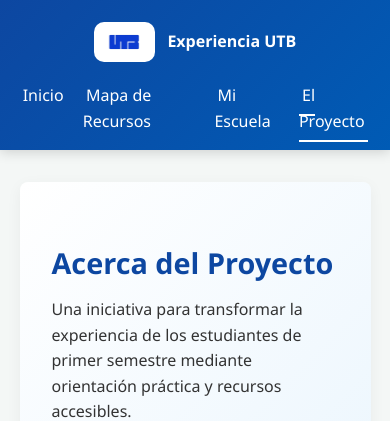
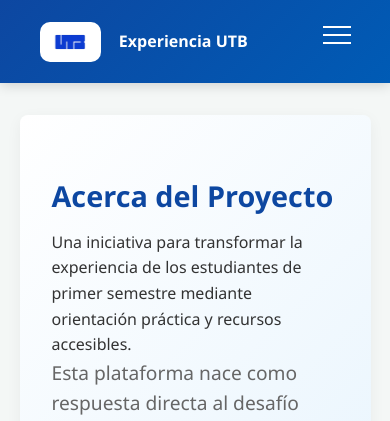
Before and after one commit to LuisFelipe634/Innovation_Proyect-main, a Flask app: page /about in a window 390 px wide. Shown: the top 421 px of the page. Run offline with Flask 3, Linux system fonts and the light colour scheme.

Commit message:
updateMovil

```diff
--- a/static/script.js
+++ b/static/script.js
@@ -58,6 +58,26 @@ document.addEventListener('DOMContentLoaded', () => {
             });
         });
     });
+
+    // === 4. MENÚ MÓVIL (HAMBURGUESA) ===
+    const navToggle = document.querySelector('.nav-toggle');
+    const navLinks = document.getElementById('primary-nav');
+
+    if (navToggle && navLinks) {
+        navToggle.addEventListener('click', () => {
+            const expanded = navToggle.getAttribute('aria-expanded') === 'true';
+            navToggle.setAttribute('aria-expanded', String(!expanded));
+            navLinks.classList.toggle('open');
+        });
+
+        // Close nav when resizing to desktop
+        window.addEventListener('resize', () => {
+            if (window.innerWidth > 768) {
+                navToggle.setAttribute('aria-expanded', 'false');
+                navLinks.classList.remove('open');
+            }
+        });
+    }
 });
 
 // === 4. FUNCIONES GLOBALES AUXILIARES ===
--- a/static/style.css
+++ b/static/style.css
@@ -173,6 +173,49 @@ body::after {
 .nav-links a:hover, .nav-links a.active {
     color: var(--navbar-text);
     border-bottom: 2px solid var(--navbar-text);
+}
+
+/* Mobile hamburger toggle */
+.nav-toggle {
+    display: none;
+    background: transparent;
+    border: none;
+    cursor: pointer;
+    padding: 0.25rem;
+    margin-left: 0.5rem;
+}
+
+.hamburger {
+    display: block;
+    width: 28px;
+    height: 2px;
+    background: var(--navbar-text);
+    position: relative;
+}
+.hamburger::before,
+.hamburger::after {
+    content: '';
+    position: absolute;
+    left: 0;
+    width: 28px;
+    height: 2px;
+    background: var(--navbar-text);
+    transition: transform 0.25s ease, top 0.25s ease, opacity 0.25s ease;
+}
+.hamburger::before { top: -8px; }
+.hamburger::after { top: 8px; }
+
+/* When nav is open, animate into X */
+.nav-toggle[aria-expanded="true"] .hamburger {
+    background: transparent;
+}
+.nav-toggle[aria-expanded="true"] .hamburger::before {
+    transform: rotate(45deg);
+    top: 0;
+}
+.nav-toggle[aria-expanded="true"] .hamburger::after {
+    transform: rotate(-45deg);
+    top: 0;
 }
 
 /* Hero Section */
@@ -537,6 +580,62 @@ footer {
         gap: 1rem;
     }
 
+    /* Alinear el logo a la izquierda y dejar espacio para el botón hamburguesa */
+    .navbar .container {
+        align-items: flex-start;
+        padding-left: 1rem;
+        padding-right: 3.5rem; /* espacio para el toggle */
+    }
+
+    .logo-section {
+        justify-content: flex-start;
+        margin-left: 0;
+        width: 100%;
+        padding-left: 0.25rem;
+    }
+
+    .logo-text {
+        font-size: 1rem;
+        white-space: normal;
+        margin-left: 0.35rem;
+    }
+
+    .nav-toggle {
+        display: inline-flex;
+        align-items: center;
+        justify-content: center;
+        position: absolute;
+        right: 16px;
+        top: 14px;
+        z-index: 120;
+    }
+
+    .nav-links {
+        display: none;
+        width: 100%;
+        flex-direction: column;
+        gap: 0;
+        margin-top: 0.75rem;
+        padding: 0.75rem 1rem 1rem 1rem;
+        background: linear-gradient(135deg, var(--navbar-gradient-start) 0%, var(--navbar-gradient-end) 100%);
+        border-radius: 0 0 10px 10px;
+    }
+
+    .nav-links.open {
+        display: flex;
+    }
+
+    .nav-links li {
+        width: 100%;
+        border-top: 1px solid rgba(255,255,255,0.06);
+    }
+
+    .nav-links a {
+        display: block;
+        padding: 0.85rem 0.5rem;
+        width: 100%;
+    }
+
     .hero-grid {
         grid-template-columns: 1fr;
     }
--- a/templates/about.html
+++ b/templates/about.html
@@ -13,7 +13,11 @@
                 <img src="{{ url_for('static', filename='images/logo.png') }}" alt="Logo UTB" class="logo-img">
                 <h1 class="logo-text">Experiencia UTB</h1>
             </div>
-            <ul class="nav-links">
+            <button class="nav-toggle" aria-expanded="false" aria-label="Abrir menú">
+                <span class="hamburger" aria-hidden="true"></span>
+            </button>
+
+            <ul class="nav-links" id="primary-nav">
                 <li><a href="/">Inicio</a></li>
                 <li><a href="/services">Mapa de Recursos</a></li>
                 <li><a href="/utb">Mi Escuela</a></li>
--- a/templates/escuela_digital.html
+++ b/templates/escuela_digital.html
@@ -14,7 +14,11 @@
                 <img src="{{ url_for('static', filename='images/logo.png') }}" alt="Logo UTB" class="logo-img">
                 <h1 class="logo-text">Experiencia UTB</h1>
             </div>
-            <ul class="nav-links">
+            <button class="nav-toggle" aria-expanded="false" aria-label="Abrir menú">
+                <span class="hamburger" aria-hidden="true"></span>
+            </button>
+
+            <ul class="nav-links" id="primary-nav">
                 <li><a href="{{ url_for('home') }}">Inicio</a></li>
                 <li><a href="{{ url_for('services') }}">Mapa de Recursos</a></li>
                 <li><a href="{{ url_for('utb') }}" class="active">Mi Escuela</a></li>
--- a/templates/escuela_ingenieria.html
+++ b/templates/escuela_ingenieria.html
@@ -13,7 +13,11 @@
                 <img src="{{ url_for('static', filename='images/logo.png') }}" alt="Logo UTB" class="logo-img">
                 <h1 class="logo-text">Experiencia UTB</h1>
             </div>
-            <ul class="nav-links">
+            <button class="nav-toggle" aria-expanded="false" aria-label="Abrir menú">
+                <span class="hamburger" aria-hidden="true"></span>
+            </button>
+
+            <ul class="nav-links" id="primary-nav">
                 <li><a href="{{ url_for('home') }}">Inicio</a></li>
                 <li><a href="{{ url_for('services') }}">Mapa de Recursos</a></li>
                 <li><a href="{{ url_for('utb') }}" class="active">Mi Escuela</a></li>
--- a/templates/escuela_negocios.html
+++ b/templates/escuela_negocios.html
@@ -13,7 +13,11 @@
                 <img src="{{ url_for('static', filename='images/logo.png') }}" alt="Logo UTB" class="logo-img">
                 <h1 class="logo-text">Experiencia UTB</h1>
             </div>
-            <ul class="nav-links">
+            <button class="nav-toggle" aria-expanded="false" aria-label="Abrir menú">
+                <span class="hamburger" aria-hidden="true"></span>
+            </button>
+
+            <ul class="nav-links" id="primary-nav">
                 <li><a href="{{ url_for('home') }}">Inicio</a></li>
                 <li><a href="{{ url_for('services') }}">Mapa de Recursos</a></li>
                 <li><a href="{{ url_for('utb') }}" class="active">Mi Escuela</a></li>
--- a/templates/index.html
+++ b/templates/index.html
@@ -13,7 +13,11 @@
                 <img src="{{ url_for('static', filename='images/logo.png') }}" alt="Logo UTB" class="logo-img">
                 <h1 class="logo-text">Experiencia UTB: Primer Semestre</h1>
             </div>
-            <ul class="nav-links">
+            <button class="nav-toggle" aria-expanded="false" aria-label="Abrir menú">
+                <span class="hamburger" aria-hidden="true"></span>
+            </button>
+
+            <ul class="nav-links" id="primary-nav">
                 <li><a href="/" class="active">Inicio</a></li>
                 <li><a href="/services">Mapa de Recursos</a></li>
                 <li><a href="/utb">Mi Escuela</a></li>
--- a/templates/services.html
+++ b/templates/services.html
@@ -13,7 +13,11 @@
                 <img src="{{ url_for('static', filename='images/logo.png') }}" alt="Logo UTB" class="logo-img">
                 <h1 class="logo-text">Experiencia UTB</h1>
             </div>
-            <ul class="nav-links">
+            <button class="nav-toggle" aria-expanded="false" aria-label="Abrir menú">
+                <span class="hamburger" aria-hidden="true"></span>
+            </button>
+
+            <ul class="nav-links" id="primary-nav">
                 <li><a href="/">Inicio</a></li>
                 <li><a href="/services" class="active">Mapa de Recursos</a></li>
                 <li><a href="/utb">Mi Escuela</a></li>
--- a/templates/utb.html
+++ b/templates/utb.html
@@ -13,7 +13,11 @@
                 <img src="{{ url_for('static', filename='images/logo.png') }}" alt="Logo UTB" class="logo-img">
                 <h1 class="logo-text">Experiencia UTB</h1>
             </div>
-            <ul class="nav-links">
+            <button class="nav-toggle" aria-expanded="false" aria-label="Abrir menú">
+                <span class="hamburger" aria-hidden="true"></span>
+            </button>
+
+            <ul class="nav-links" id="primary-nav">
                 <li><a href="{{ url_for('home') }}">Inicio</a></li>
                 <li><a href="{{ url_for('services') }}">Mapa de Recursos</a></li>
                 <li><a href="{{ url_for('utb') }}" class="active">Mi Escuela</a></li>
```
